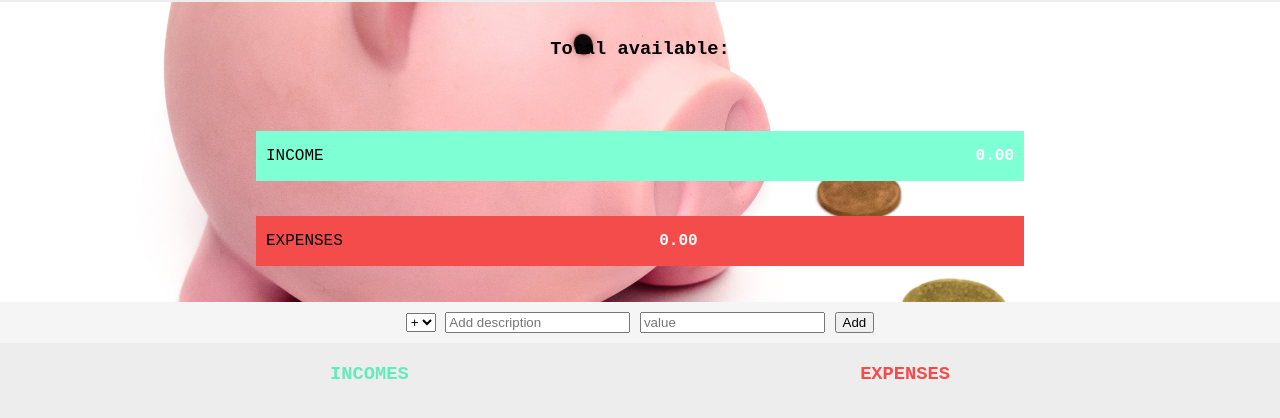
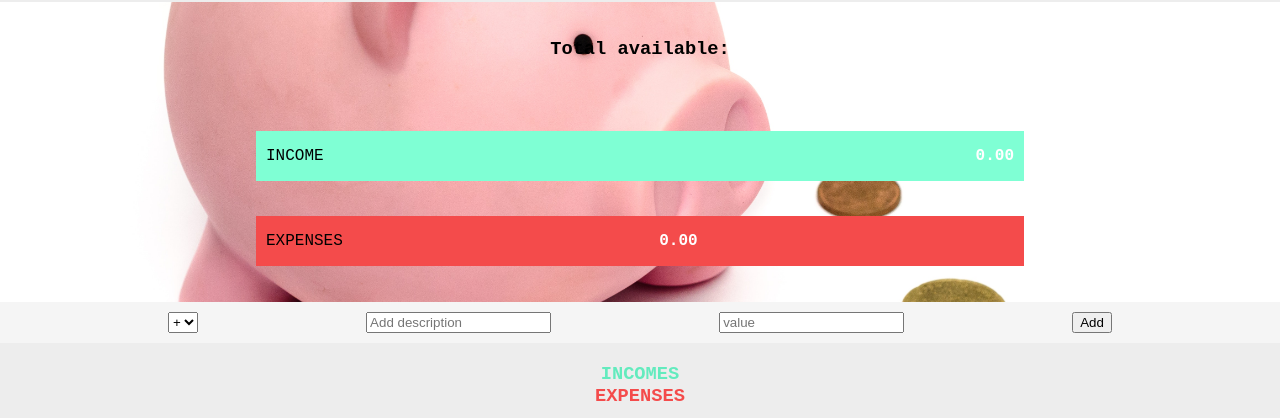
Before and after one commit to salviolorenzo/budgetTool, a plain HTML site: page index.html in a window 1280 px wide. Shown: the part 55-473 px from the top of the page. Drawn offline with Linux system fonts and the light colour scheme.

Commit message:
adds styles

```diff
--- a/scripts/index.js
+++ b/scripts/index.js
@@ -93,6 +93,10 @@ function handleSubmit(event) {
 
 addForm.addEventListener('submit', handleSubmit);
 
+function divX() {
+  let
+}
+
 function makeDivs(description, amount) {
   let newItem = document.createElement('div');
   let itemDesc = document.createElement('p');
--- a/styles/index.css
+++ b/styles/index.css
@@ -97,9 +97,18 @@ FORM
 .inputs{
     width: 100%;
     display: flex;
+    /* flex-wrap: wrap; */
     justify-content: center;
     padding: 10px 0;
     background-color: #f5f5f5
+}
+
+.inputs form{
+  width: 100%;
+  height: 100%;
+  display: inherit;
+  flex-wrap: wrap;
+  justify-content: space-evenly;
 }
 
 /* ============================================
@@ -109,21 +118,23 @@ BALANCE SHEET
 .balance-sheet{
     max-width: 100%;
     display: flex;
-    justify-content: space-evenly;
+    justify-content: center;
     align-items: flex-start;
+    flex-wrap: wrap;
     padding: 20px 0;
 }
 
 .income, .expense{
-    width: 30%;
+    width: 100%;
     display: flex;
-    width: 200px;
+    align-items: center;
     flex-direction: column;
 }
 
 .income h3{
     max-width: 100%;
     color: rgb(99, 235, 190);
+    text-align: center;
 }
 
 .expenses h3{
@@ -132,7 +143,7 @@ BALANCE SHEET
 
 .added{
     display: flex;
-    max-width: 200px;
+    width:90%;
     justify-content: space-between;
     padding: 0 5px;
     margin: 10px 0;
```
Lines whose indentation alone changed are shown as unchanged.
